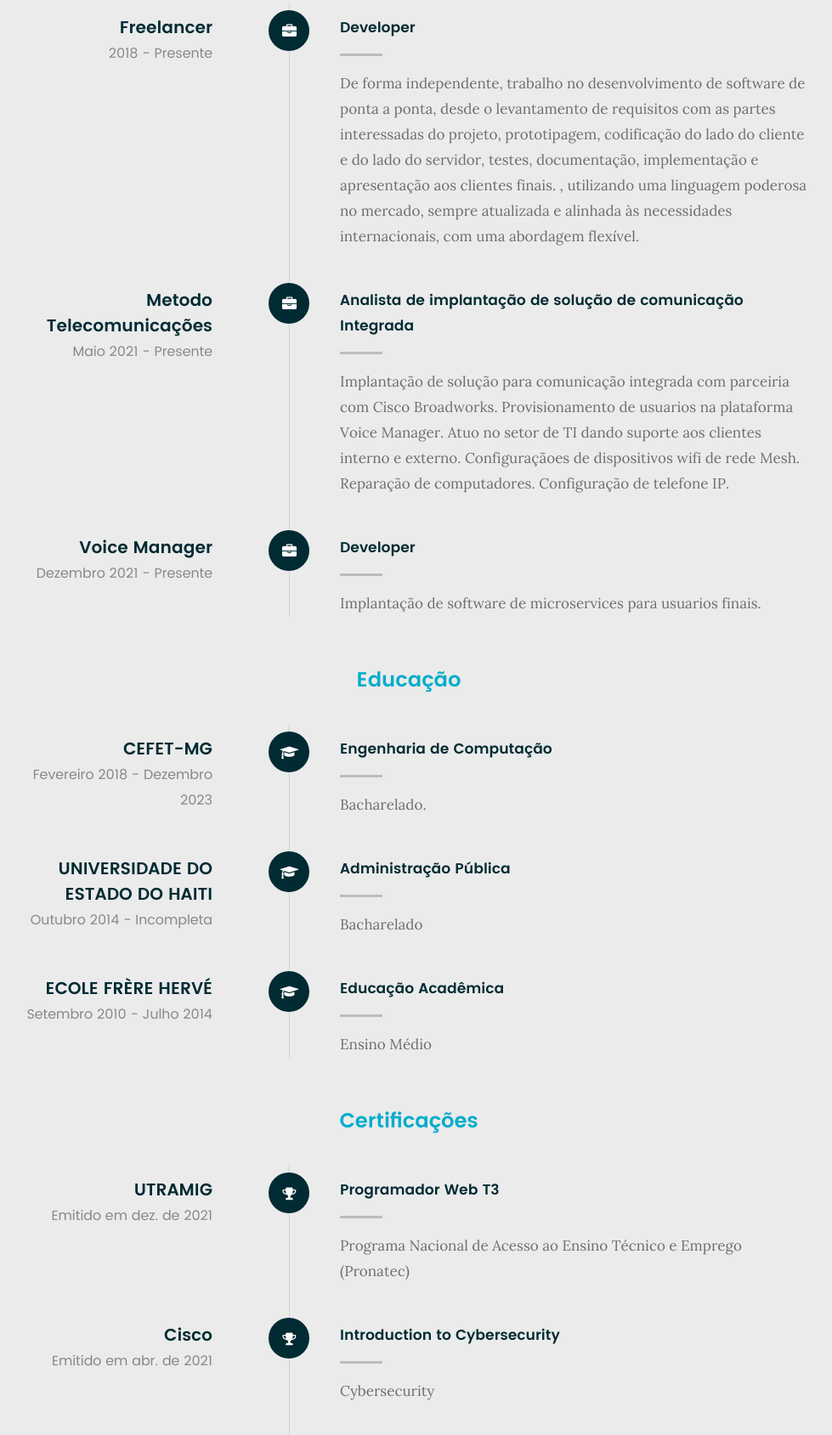
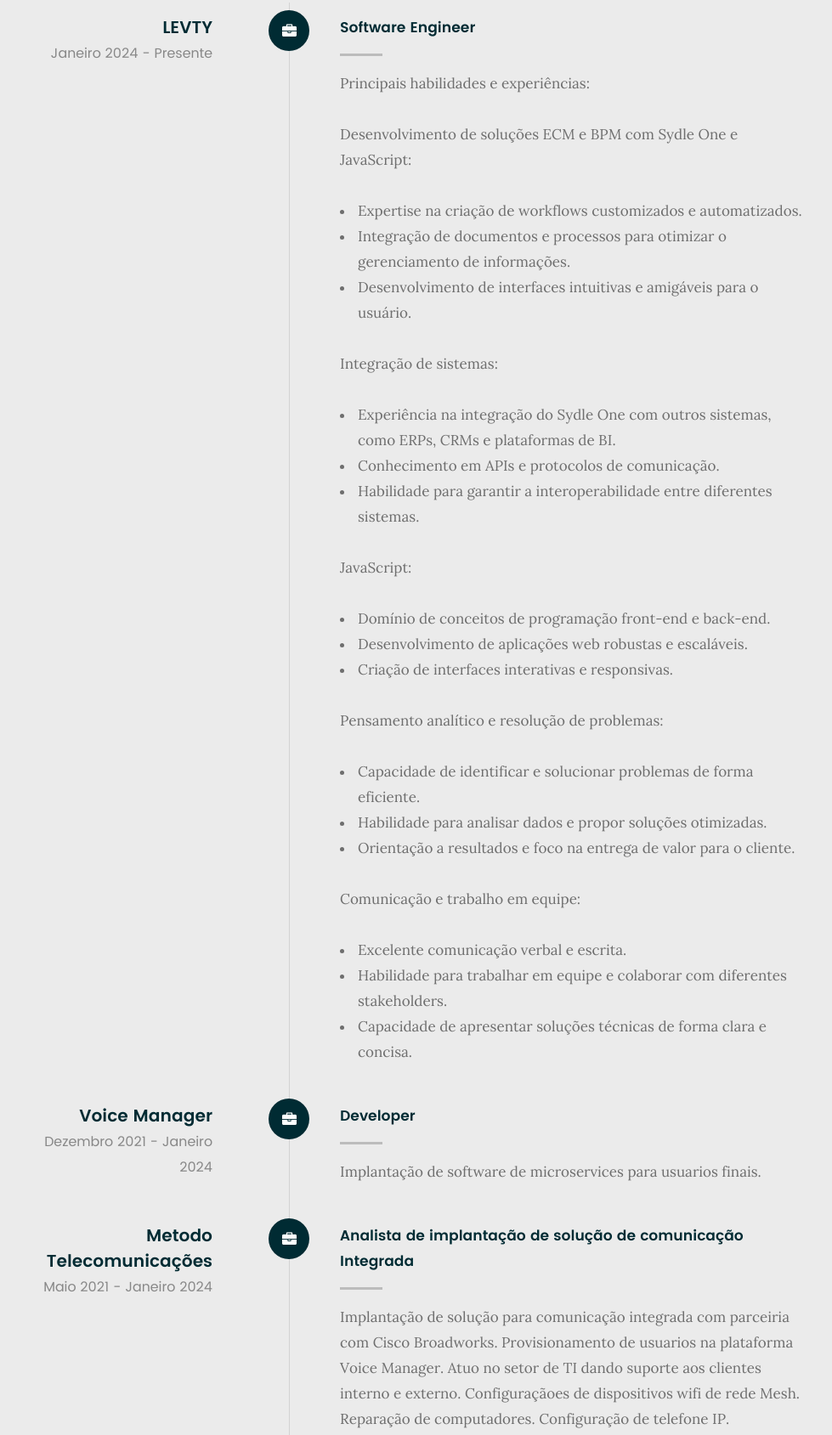
Before and after one commit to lildiop2/lildiop2.github.io, a plain HTML site: page index.html in a window 1280 px wide. Shown: the part 2477-4166 px from the top of the page at 85% size, without its empty margins (159-1138 px from the left). Drawn offline with Linux system fonts and the light colour scheme; files whose address does not match are found by name.

Commit message:
levty experience

```diff
--- a/index.html
+++ b/index.html
@@ -285,14 +285,69 @@
                         </div>
 
                         <div class="timeline-header">
-                            <h3>Freelancer</h3>
-                            <p>2018 - Presente</p>
+                            <h3>LEVTY</h3>
+                            <p>Janeiro 2024 - Presente</p>
+                        </div>
+
+                        <div class="timeline-content">
+                            <h4>Software Engineer</h4>
+
+                                <p>Principais habilidades e experiências:</p>
+
+                                <p>Desenvolvimento de soluções ECM e BPM com Sydle One e JavaScript:</p>
+                                <ul>
+                                    <li>Expertise na criação de workflows customizados e automatizados.</li>
+                                    <li>Integração de documentos e processos para otimizar o gerenciamento de informações.</li>
+                                    <li>Desenvolvimento de interfaces intuitivas e amigáveis para o usuário.</li>
+                                </ul>
+
+                                <p>Integração de sistemas:</p>
+                                <ul>
+                                    <li>Experiência na integração do Sydle One com outros sistemas, como ERPs, CRMs e plataformas de BI.</li>
+                                    <li>Conhecimento em APIs e protocolos de comunicação.</li>
+                                    <li>Habilidade para garantir a interoperabilidade entre diferentes sistemas.</li>
+                                </ul>
+
+                                <p>JavaScript:</p>
+                                <ul>
+                                    <li>Domínio de conceitos de programação front-end e back-end.</li>
+                                    <li>Desenvolvimento de aplicações web robustas e escaláveis.</li>
+                                    <li>Criação de interfaces interativas e responsivas.</li>
+                                </ul>
+
+
+                                <p>Pensamento analítico e resolução de problemas:</p>
+                                <ul>
+                                    <li>Capacidade de identificar e solucionar problemas de forma eficiente.</li>
+                                    <li>Habilidade para analisar dados e propor soluções otimizadas.</li>
+                                    <li>Orientação a resultados e foco na entrega de valor para o cliente.</li>
+                                </ul>
+
+                                <p>Comunicação e trabalho em equipe:</p>
+                                <ul>
+                                    <li>Excelente comunicação verbal e escrita.</li>
+                                    <li>Habilidade para trabalhar em equipe e colaborar com diferentes stakeholders.</li>
+                                    <li>Capacidade de apresentar soluções técnicas de forma clara e concisa.</li>
+                                </ul>
+                        </div>
+
+                    </div>
+                    <!-- /timeline-block -->
+
+                    <div class="timeline-block">
+
+                        <div class="timeline-ico">
+                            <i class="fa fa-briefcase"></i>
+                        </div>
+
+                        <div class="timeline-header">
+                            <h3>Voice Manager</h3>
+                            <p> Dezembro 2021 - Janeiro 2024</p>
                         </div>
 
                         <div class="timeline-content">
                             <h4>Developer</h4>
-                            <p>De forma independente, trabalho no desenvolvimento de software de ponta a ponta, desde o levantamento de requisitos com as partes interessadas do projeto, prototipagem, codificação do lado do cliente e do lado do servidor,
-                                testes, documentação, implementação e apresentação aos clientes finais. , utilizando uma linguagem poderosa no mercado, sempre atualizada e alinhada às necessidades internacionais, com uma abordagem flexível.</p>
+                            <p>Implantação de software de microservices para usuarios finais.</p>
                         </div>
 
                     </div>
@@ -306,7 +361,7 @@
 
                         <div class="timeline-header">
                             <h3>Metodo Telecomunicações</h3>
-                            <p>Maio 2021 - Presente</p>
+                            <p>Maio 2021 - Janeiro 2024</p>
                         </div>
 
                         <div class="timeline-content">
@@ -317,6 +372,7 @@
 
                     </div>
                     <!-- /timeline-block -->
+
                     <div class="timeline-block">
 
                         <div class="timeline-ico">
@@ -324,13 +380,14 @@
                         </div>
 
                         <div class="timeline-header">
-                            <h3>Voice Manager</h3>
-                            <p> Dezembro 2021 - Presente</p>
+                            <h3>Freelancer</h3>
+                            <p>2018 - Presente</p>
                         </div>
 
                         <div class="timeline-content">
                             <h4>Developer</h4>
-                            <p>Implantação de software de microservices para usuarios finais.</p>
+                            <p>De forma independente, trabalho no desenvolvimento de software de ponta a ponta, desde o levantamento de requisitos com as partes interessadas do projeto, prototipagem, codificação do lado do cliente e do lado do servidor,
+                                testes, documentação, implementação e apresentação aos clientes finais. , utilizando uma linguagem poderosa no mercado, sempre atualizada e alinhada às necessidades internacionais, com uma abordagem flexível.</p>
                         </div>
 
                     </div>
```
